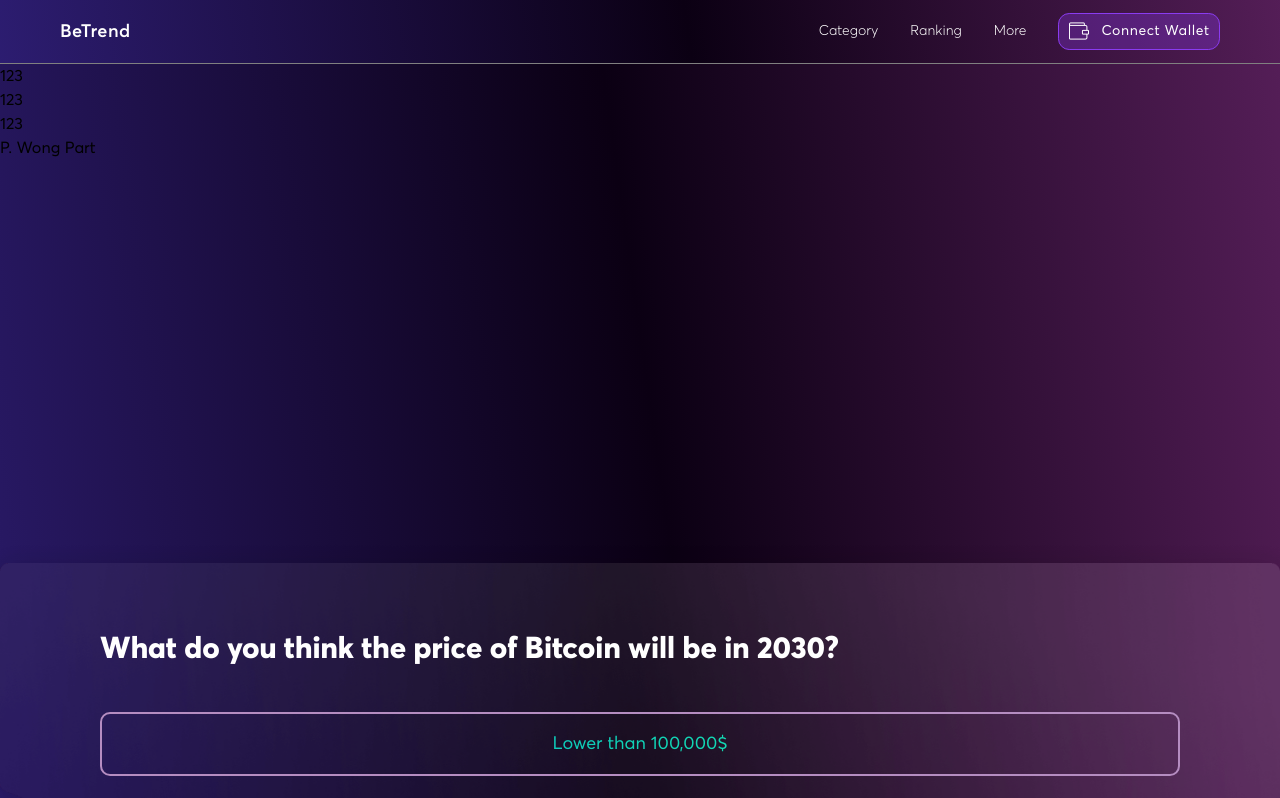
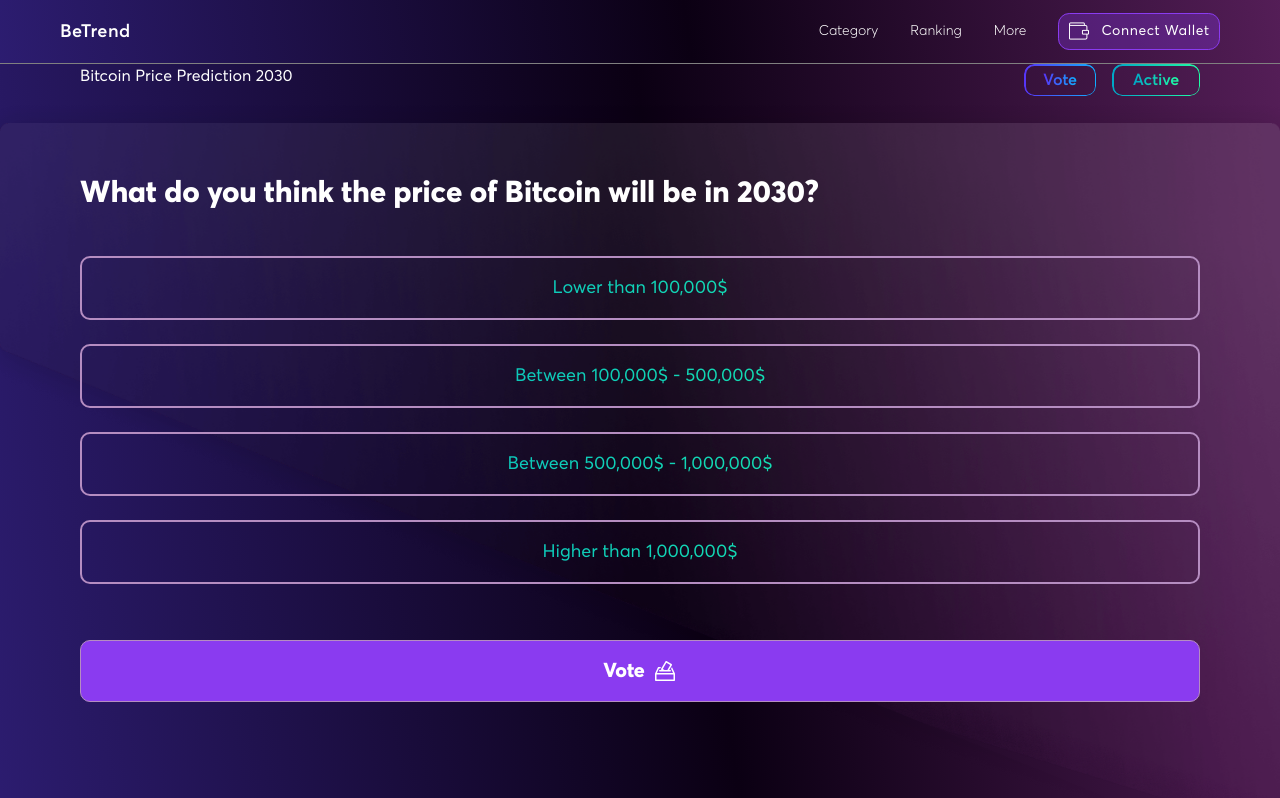
Before and after one commit to srwx/betrend-frontend, a Next.js app: page /topic/1 in a window 1280 px wide. Shown: the top 798 px of the page. Built offline with nearby package versions, Linux system fonts and the light colour scheme.

Commit message:
added `<FirstSection />` and `<SecondSection />`

```diff
--- a/pages/topic/[address].tsx
+++ b/pages/topic/[address].tsx
@@ -1,9 +1,11 @@
 import React, { useState } from "react"
 import allTopics from "src/pages/Home/utils/getAllTopics.json"
 import styled from "styled-components"
-import Image from "next/image"
-import ChoiceButton from "component/Button/ChoiceButton"
-import VoteButton from "component/Button/VoteButton.tsx"
+import { DetailSection } from "pages/Topic/DetailSection"
+import { useRouter } from "next/router"
+import { TopicProps } from "pages/Topic/Topic.type"
+import BetSection from "pages/Topic/BetSection"
+import VoteSection from "pages/Topic/VoteSection"
 
 const Container = styled.div`
   background: linear-gradient(
@@ -24,12 +26,21 @@ const BgImage = styled.img`
   position: absolute;
   top: 0px;
 `
-import voteIcon from "../../public/images/icons/vote.svg"
-import classNames from "classnames"
-import QuestionSection from "component/QuestionSection/QuestionSection"
-import Vote from "pages/Topic/VoteSection"
-import BetSection from "pages/Topic/BetSection"
-import VoteSection from "pages/Topic/VoteSection"
+
+const FirstSection = styled.div`
+  width: 100%;
+  padding: 0 80px;
+  display: flex;
+  justify-content: center;
+  align-items: center;
+  max-width: 1314px;
+  z-index: 10;
+`
+
+const SecondSection = styled(FirstSection)`
+  position: absolute;
+  top: 5rem;
+`
 
 enum ITopicStatus {
   VOTE = "VOTE",
@@ -45,20 +56,25 @@ const sampleChoice = [
 ]
 
 const Topic = () => {
-  const [topicStatus, setTopicStatus] = useState<ITopicStatus>(ITopicStatus.BET)
+  const [topicStatus, setTopicStatus] = useState<ITopicStatus>(
+    ITopicStatus.VOTE
+  )
+  const router = useRouter()
+  const { address } = router.query
+  const topic = allTopics.find(
+    (topic) => topic.address === address
+  ) as TopicProps
   return (
     <Container>
-      <div>123</div>
-      <div>123</div>
-      <div>123</div>
-      <div className="h-[400px]">P. Wong Part</div>
-      <div className="min-w-full relative flex flex-col justify-center items-center pb-24">
+      <div className="relative flex flex-col justify-center items-center">
+        <FirstSection>
+          <DetailSection props={topic} />
+        </FirstSection>
+      </div>
+      <div className="relative flex flex-col justify-center items-center">
         <BgImage src="/images/allTopics/bg.png" alt="bg" />
-        <div
-          className="py-12 px-[60px] w-full flex flex-col justify-center items-start max-w-[1314px]"
-          style={{ zIndex: 10 }}
-        >
-          <div className="py-12 px-10 w-full">
+        <SecondSection>
+          <div className="w-full">
             {topicStatus === ITopicStatus.VOTE && (
               <VoteSection sampleChoice={sampleChoice} />
             )}
@@ -66,7 +82,7 @@ const Topic = () => {
               <BetSection sampleChoice={sampleChoice} />
             )}
           </div>
-        </div>
+        </SecondSection>
       </div>
     </Container>
   )
--- a/src/components/TopicCard/TopicCard.tsx
+++ b/src/components/TopicCard/TopicCard.tsx
@@ -42,7 +42,6 @@ export const TopicCard = ({
   isVote,
   isActive,
 }: TopicCardProps) => {
-  console.log(address)
   return (
     <Link href={`/topic/${address}`}>
       <Container url={backgroundUrl}>
--- a/src/pages/Topic/DetailSection.tsx
+++ b/src/pages/Topic/DetailSection.tsx
@@ -1,3 +1,4 @@
+import { Active, Bet, Closed, Vote } from "component/Status/Status"
 import React from "react"
 import { TopicProps } from "./Topic.type"
 
@@ -12,5 +13,13 @@ export const DetailSection = ({ props }: { props: TopicProps }) => {
     deadline,
     prize,
   } = props
-  return <div>DetailSection</div>
+  return (
+    <div className="w-full flex justify-between">
+      <span className="text-white">{title}</span>
+      <div className="flex gap-4">
+        {isVote ? <Vote /> : <Bet />}
+        {isActive ? <Active /> : <Closed />}
+      </div>
+    </div>
+  )
 }
```
